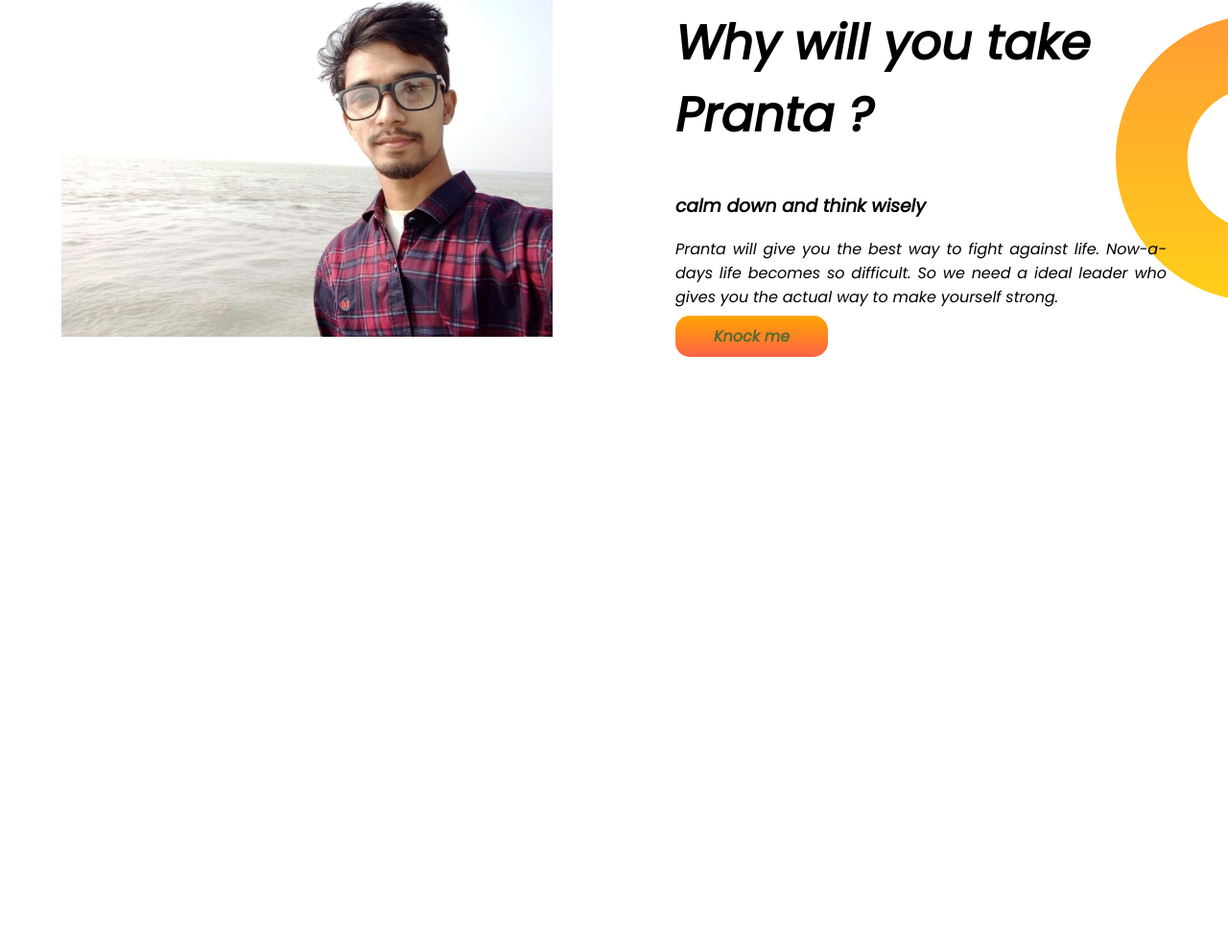
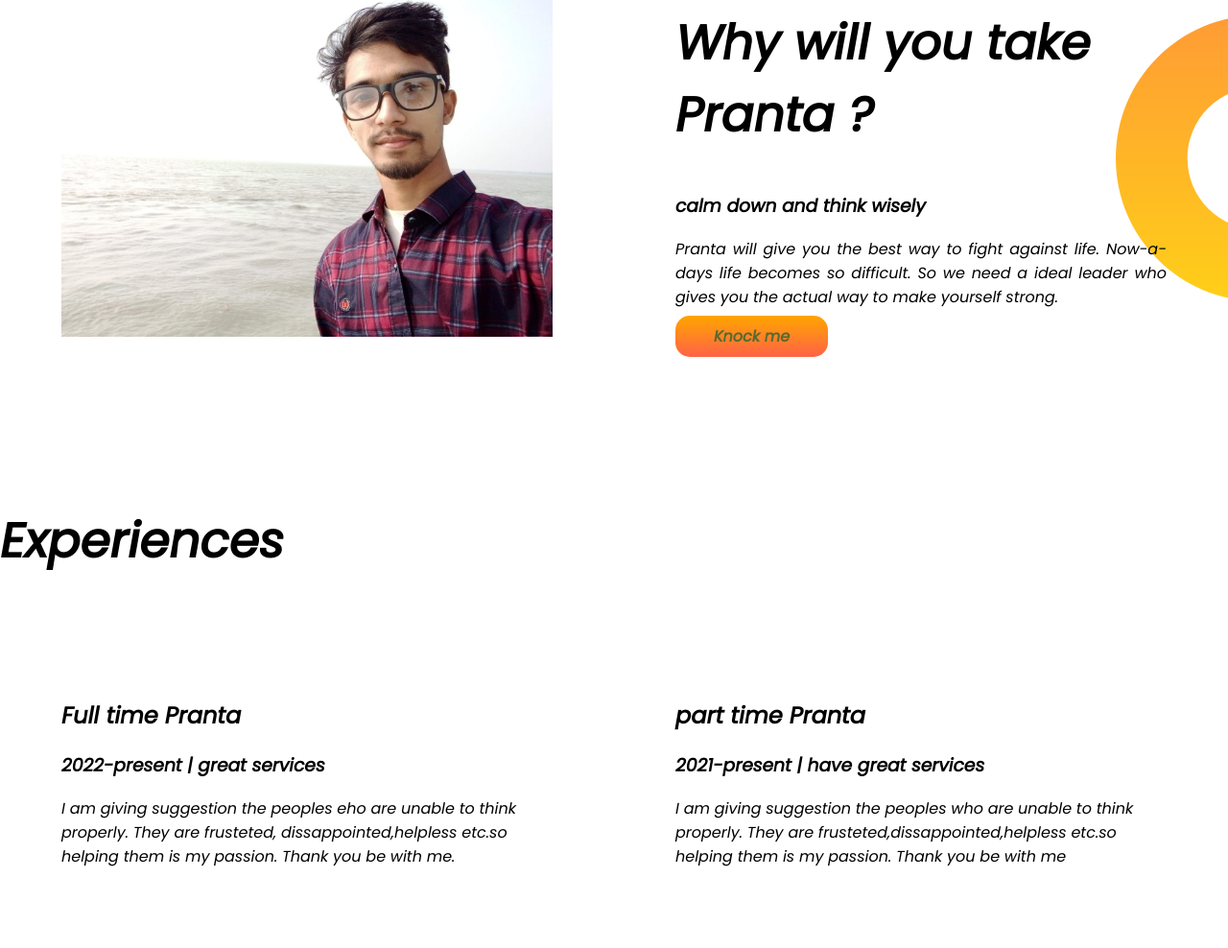
Before and after one commit to PrantaAcherjee/Developer-website, a plain HTML site: page index.html in a window 1280 px wide. Shown: the part 990-1978 px from the top of the page at 96% size. Before the commit the page ends 1517 px from the top, so only its background shows below. Drawn offline with Linux system fonts and the light colour scheme.

Commit message:
third part

```diff
--- a/index.html
+++ b/index.html
@@ -16,7 +16,7 @@
     <h1 class="prothom">Welcome to my site !</h1>
     <h1>visit this site to know about <span style="font-size: larger; color: crimson;">Pranta</span>!!</h1>
     <h3>Beliver and makes you as well--okay!</h3>
-    <section class="top-banner">
+    <section class="top-banner flexible-container">
         <Div class="half-width">
             <p id="okay">Hey guys , you are warmly thanks to being there.I'm so delighted and thankful that you have
                 alredy come
@@ -33,7 +33,7 @@
             <img src="welcome little one!.png" alt="Pranta">
         </Div>
     </Section>
-    <section class="pkumar">
+    <section class="pkumar flexible-container">
         <div class="half-width">
             <img src="144479336_1270435116669218_8391765250190046604_n.jpg" alt="">
         </div>
@@ -51,6 +51,32 @@
 
 
     </section>
+    <section class="experience-area">
+        <h1>Experiences</h1>
+        <div class="flexible-container">
+            <div class="half-width">
+                <h2>Full time Pranta</h2>
+                <h3>2022-present | great services</h3>
+                <p>I am giving suggestion the peoples eho are unable to think properly. They are frusteted,
+                    dissappointed,helpless etc.so helping them is my passion.
+                    Thank you be with me.
+                </p>
+            </div>
+
+            <div class="half-width">
+                <h2>part time Pranta</h2>
+                <h3>2021-present | have great services</h3>
+                <p>I am giving suggestion the peoples who are unable to think properly. They are
+                    frusteted,dissappointed,helpless etc.so helping them is my passion.
+                    Thank you be with me</p>
+            </div>
+
+        </div>
+
+
+
+
+    </section>
 
 
 </body>
--- a/style.css
+++ b/style.css
@@ -5,7 +5,7 @@ body{
 h1{font-size: 50px;
 }
 .prothom{color: coral;}
-section{
+ .flexible-container{
     display: flex;
 }
 .half-width{width: 50%;
@@ -26,7 +26,7 @@ padding: 5%;}
     background-image: url(top-banner.png);
     background-repeat: no-repeat;
 }
-section{
+.flexible-container{
     display: flex;
     margin-bottom: 100px;
 }
```
